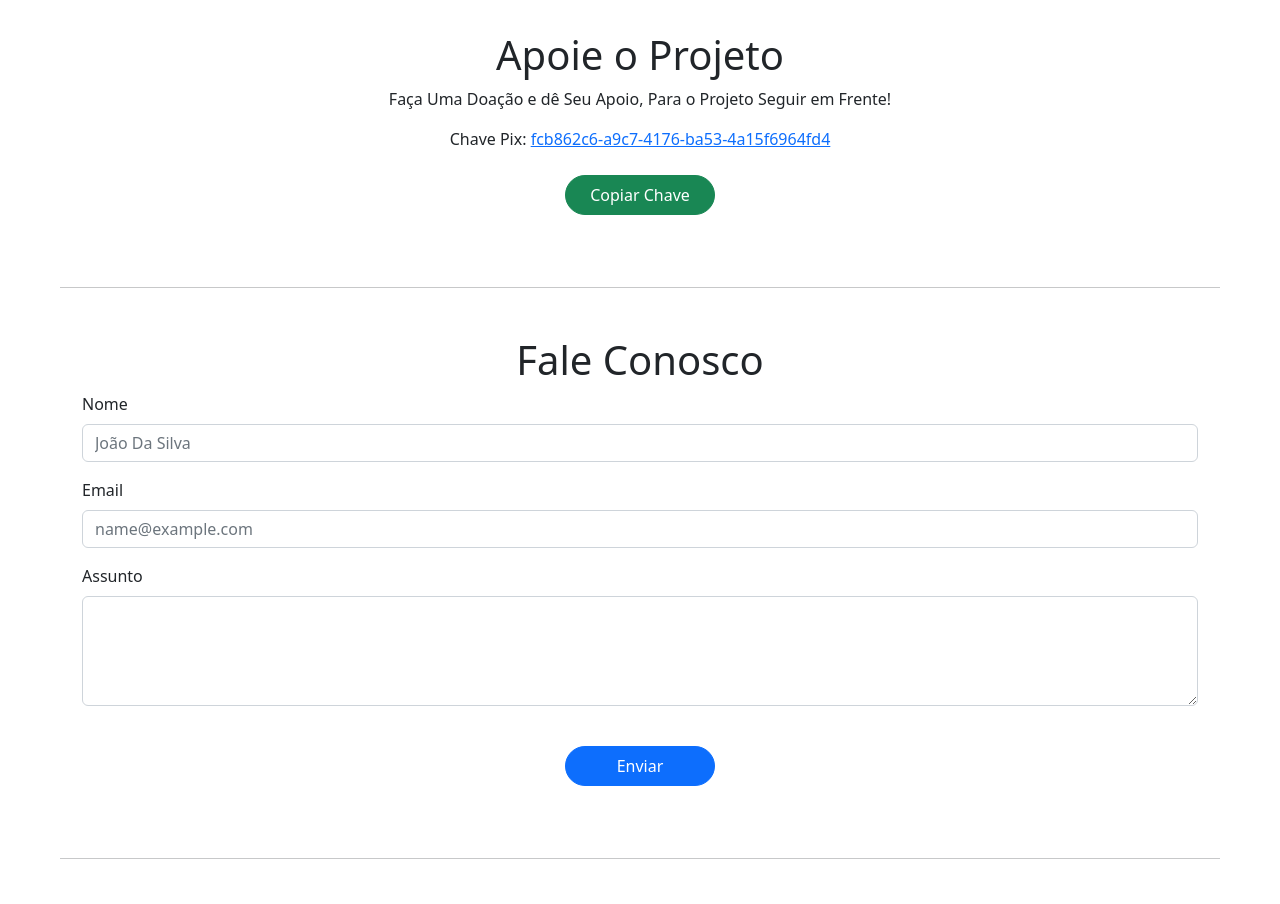
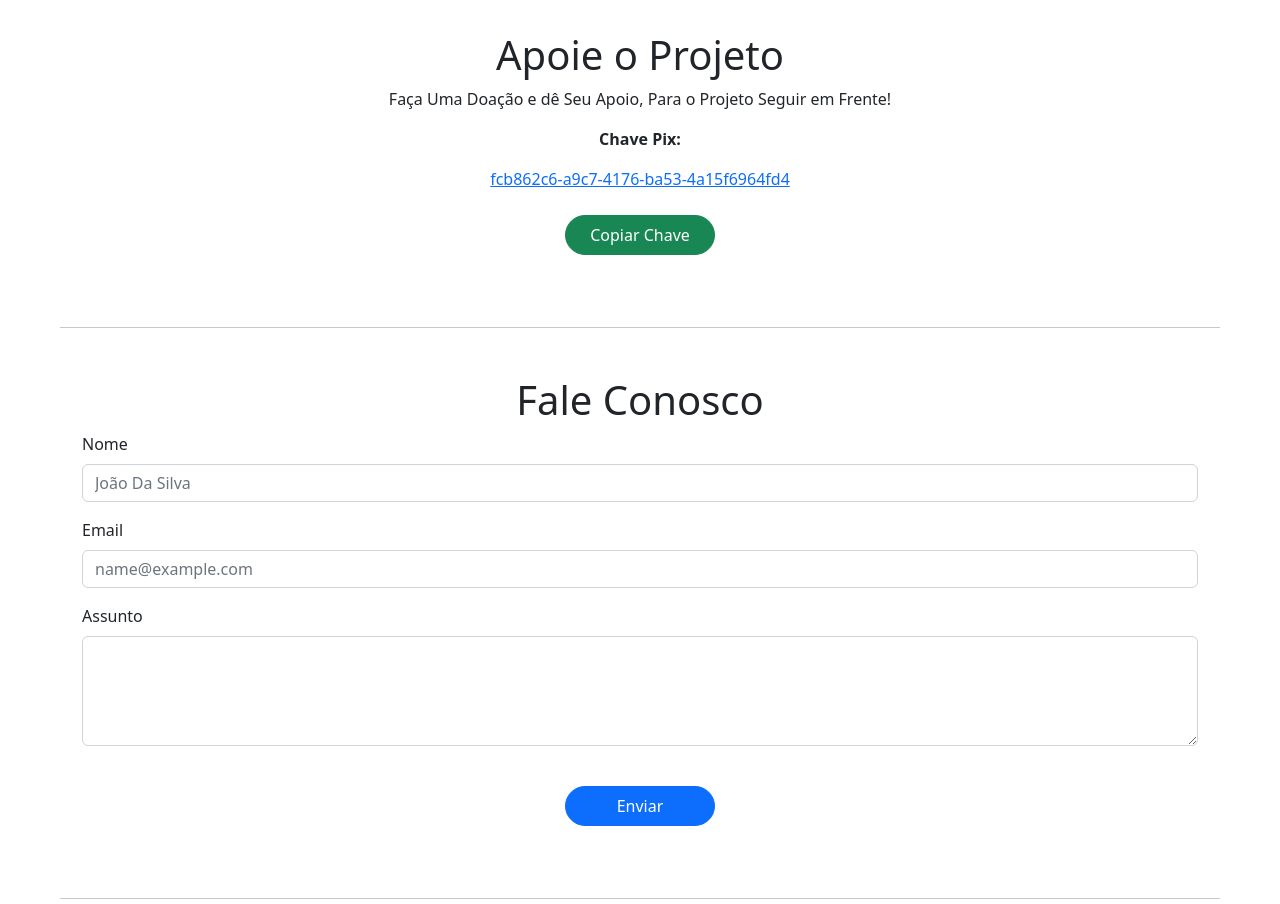
Before and after one commit to miguelhp373/NumismaticProDesktopWebSite, a plain HTML site: page index.html in a window 1280 px wide. Shown: the part 1180-2084 px from the top of the page. Drawn offline with nearby package versions, Linux system fonts and the light colour scheme.

Commit message:
update layout

```diff
--- a/index.html
+++ b/index.html
@@ -85,10 +85,12 @@
 
     <h2 class="display-6 text-center" id="apoie">Apoie o Projeto</h2>
     <p class="text-center">Faça Uma Doação e dê Seu Apoio, Para o Projeto Seguir em Frente!</p>
+    <p class="text-center fw-bold">Chave Pix:</p>
     <div class="container-fluid d-flex justify-content-center">
-        <span>Chave Pix:
+
+        <div class="container-fluid d-flex justify-content-center">
             <a href="#">fcb862c6-a9c7-4176-ba53-4a15f6964fd4</a>
-        </span>
+        </div>
     </div>
     <div class="container-fluid d-flex justify-content-center">
         <button class="btn btn-success m-4"
```
